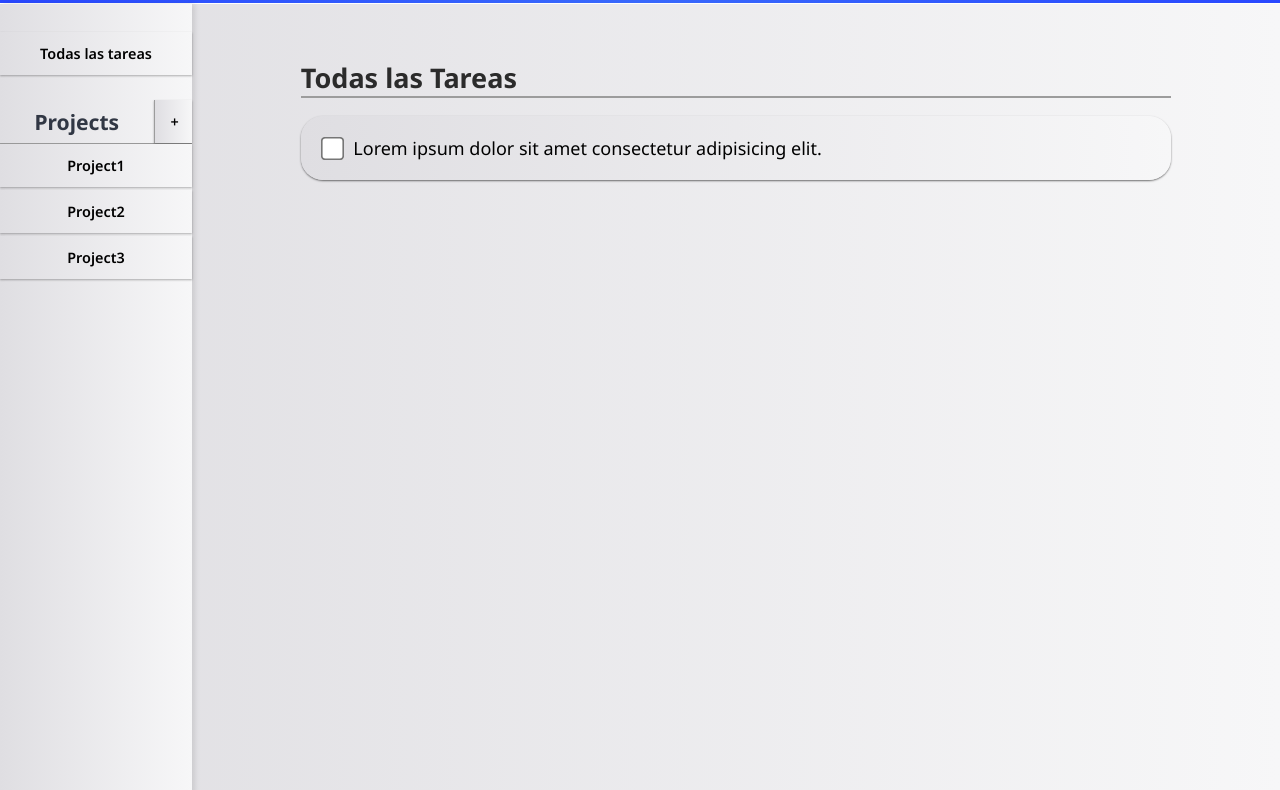
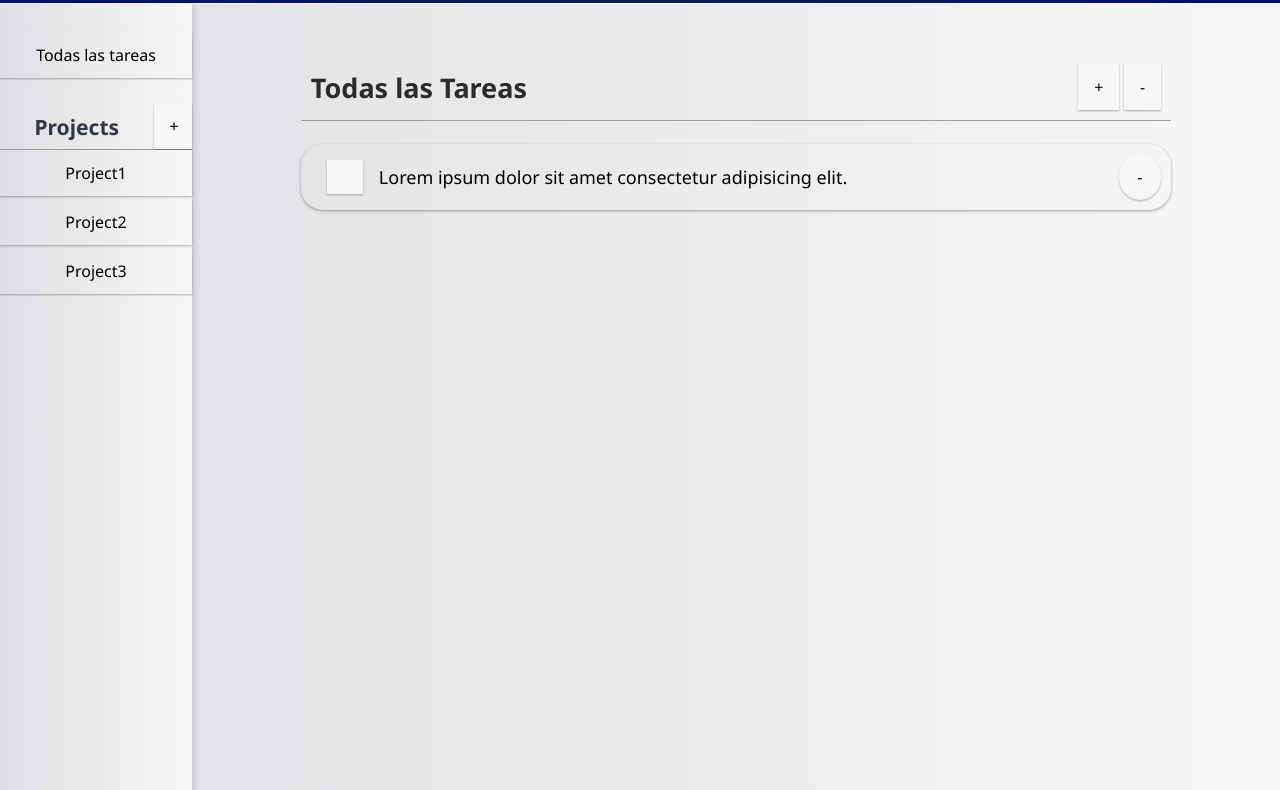
Before and after one commit to ValenAquino/todo-list, a website built with webpack: page src/index.html in a window 1280 px wide. Shown: the part 84-874 px from the top of the page. Built offline with nearby package versions, Linux system fonts and the light colour scheme.

Commit message:
Se realizan modificaciones de estilos

```diff
--- a/src/index.css
+++ b/src/index.css
@@ -53,13 +53,12 @@ a {
     color: inherit;
 }
 
-
 /* ===== Header & Footer ===== */
 
 .header-footer {
     width: 100%;
     height: 11vh;
-    background: radial-gradient(circle, #396afc, #2948ff);
+    background: radial-gradient(circle, #0e1f52, #011169);
     color: white;
     user-select: none;
     display: grid;
@@ -94,6 +93,7 @@ body {
     font-family:  'Noto Sans', sans-serif;
     font-size: 18px;
     font-weight: 400;
+    user-select: none;
 }
 
 #content {
@@ -117,7 +117,6 @@ main {
     grid-template-columns: 1fr;
 }
 
-
 /* ===== Aside ===== */
 
 #projects-btns {
@@ -138,6 +137,7 @@ main {
     border-bottom: 1px solid var(--light-gray);
     text-align: center;
     align-items: center;
+    height: fit-content;
 }
 
 /* ===== Botones ===== */
@@ -146,8 +146,8 @@ button {
     background: var(--gray-gradient);
     box-shadow: 0px 1px 2px 0px rgba(0,0,0,0.3);
     margin-bottom: 3px;
-    font-size: .9rem;
-    font-weight: 600;
+    font-size: 1rem;
+    font-weight: 400;
     padding: .75rem 1rem;
     text-align: center;
     cursor: pointer;
@@ -157,7 +157,8 @@ button {
 }
 
 button:hover {
-    background: linear-gradient(to right, #dadada, #dddddd);
+    background: none;
+    background-color: rgba(255, 255, 255, 0.582);
 }
 
 button:active {
@@ -169,17 +170,43 @@ button:active {
     width: 100%;
 }
 
-#add-project-btn {
+.add-button {
     margin: 0;
-    border: 0;
-    border-left: 1px solid var(--light-gray);
+    border: none;
+    background: none;
+    background-color:#f7f7f8;
 }
 
-/* ===== tasks ===== */
+.add-button:hover {
+    background-color: #ffffff;
+}
+
+.add-button:active {
+    background-color: #cfcecf;
+}
+
+.remove-btn {
+    border-radius: 50%;
+}
+
+/* ===== Tools ===== */
+
+.tools {
+    text-align: end;
+}
+
+.add-button {
+    display: inline-block;
+}
+
+/* ===== Tasks ===== */
+
+.tittle-and-tools-container {
+    margin-bottom: 20px;
+    padding: 10px;
+}
 
 #tasks-tittle {
-    margin: 10px 0 15px 0;
-    border-bottom: 2px solid var(--light-gray);
     text-align: start;
     height: fit-content;
     color: rgb(43, 43, 43);
@@ -202,21 +229,77 @@ button:active {
     display: grid;
     align-items: center;
     padding: 10px;
-    grid-template-columns: 5% 95%;
-
     background: var(--gray-gradient);
-    box-shadow: 0px 1px 2px 0px rgba(0,0,0,0.55);
+    grid-template-columns: 8% 87% 5%;
+    background: none;
+    box-shadow: 0px 1px 3px 0px rgba(0,0,0,0.35);
     border-radius: 22px;
 }
 
+.task:hover {
+    background: none;
+    background-color: rgba(255, 255, 255, 0.3);
+}
 
 /* ===== Checkboxes ===== */
 
 .chk-lbl {
+    display: grid;
+    align-items: center;
     justify-self: center;
+    height: min-content;
 }
 
 input[type=checkbox] {
-    transform: scale(1.8);
     border: none;
+    appearance: none;
+    height: 34px;
+    width: 36px;
+    background-color: rgba(255, 255, 255, 0.671);
+    box-shadow: 0px 1px 2px 0px rgba(0,0,0,0.3);
+    animation: fade .2s ease-out;
 }
+
+input[type=checkbox]:hover,
+input[type=checkbox]:checked:hover {
+    filter: brightness(90%);
+}
+
+input[type=checkbox]:checked {
+    background-color:#bbee8b;
+    animation: tick .3s ease-out;
+}
+
+input[type=checkbox]:checked::after {
+    position: relative;
+    left: 10px;
+    top: 4px;
+    content: "✔";
+    font-size: 1.1em;
+    font-weight: 800;
+    color: rgb(37, 70, 0);
+}
+
+/* ===== Checkboxes ===== */
+
+@keyframes tick {
+    0% {
+        transform: scale(0);
+    }
+    50% {
+        transform: scale(1.3);
+    }
+    100% {
+        transform: scale(1);
+    }
+}
+
+@keyframes fade {
+    0% {
+        opacity: 0;
+        filter: brightness(1.1);
+    }
+    100% {
+        opacity: 1;
+    }
+}
--- a/src/index.html
+++ b/src/index.html
@@ -18,7 +18,7 @@
             <div id="projects-btns">
                 <div class="project-add-container">
                     <h3>Projects</h3>
-                    <button id="add-project-btn" class="project-btn">+</button>
+                    <button id="add-project-btn" class="add-button">+</button>
                 </div>
                 <button class="project-btn">Project1</button>
                 <button class="project-btn">Project2</button>
@@ -28,7 +28,13 @@
 
         <main>
             <div id="tasks">
-                <h2 id="tasks-tittle">Todas las Tareas</h2>
+                <div class="project-add-container tittle-and-tools-container">
+                    <h2 id="tasks-tittle">Todas las Tareas</h2>
+                    <div class="tools">
+                        <button id="add-task-btn" class="add-button">+</button>
+                        <button id="remove-project-btn" class="add-button">-</button>
+                    </div>
+                </div>
                     <div class="task">
                         <label class="chk-lbl" for="chk">
                             <input type="checkbox" name="chk" id="chk">
@@ -36,6 +42,7 @@
                         <span>
                             Lorem ipsum dolor sit amet consectetur adipisicing elit.
                         </span>
+                        <button id="add-task-btn" class="add-button remove-btn"> - </button>
                     </div>
             </div>
         </main>
```
